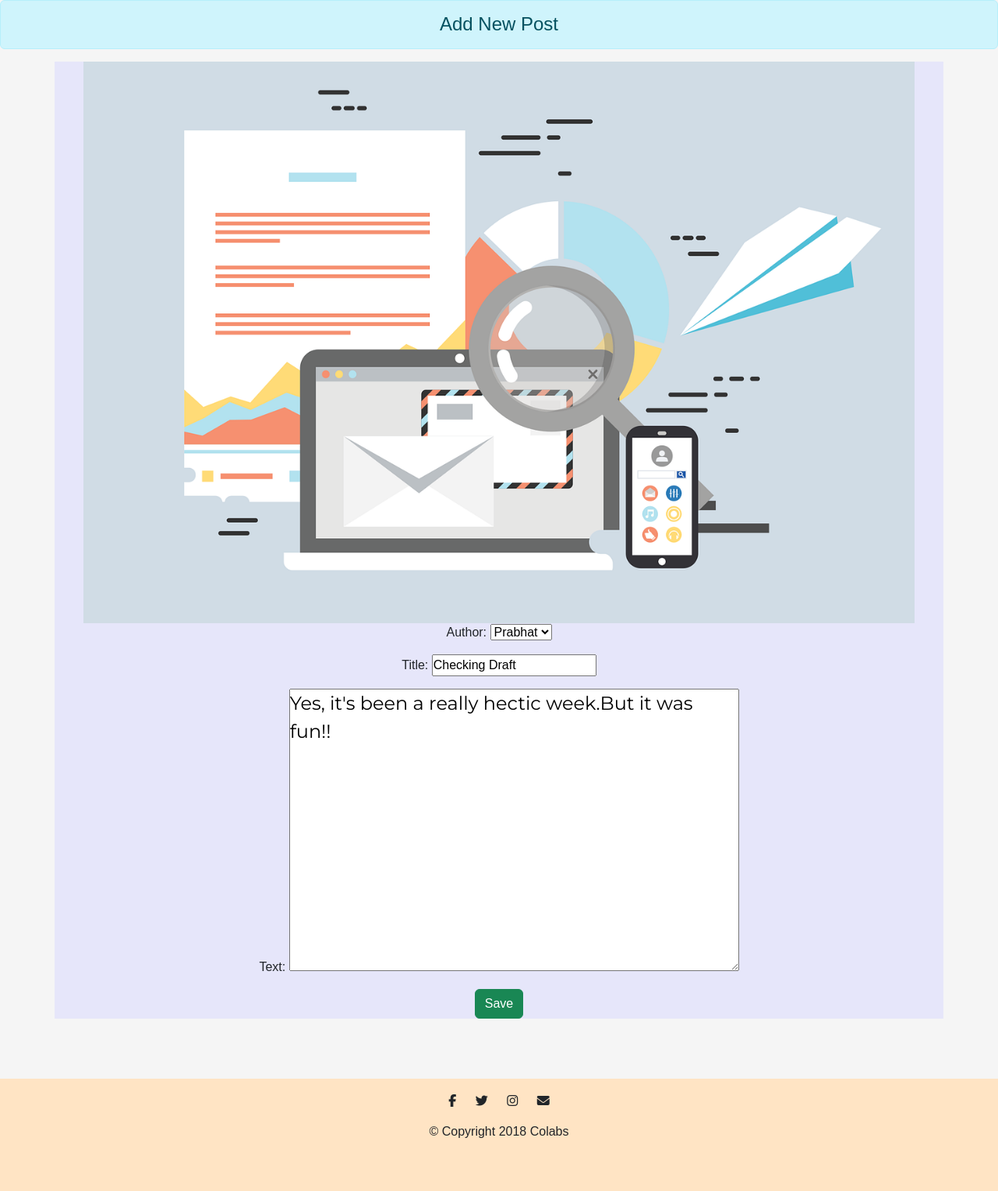
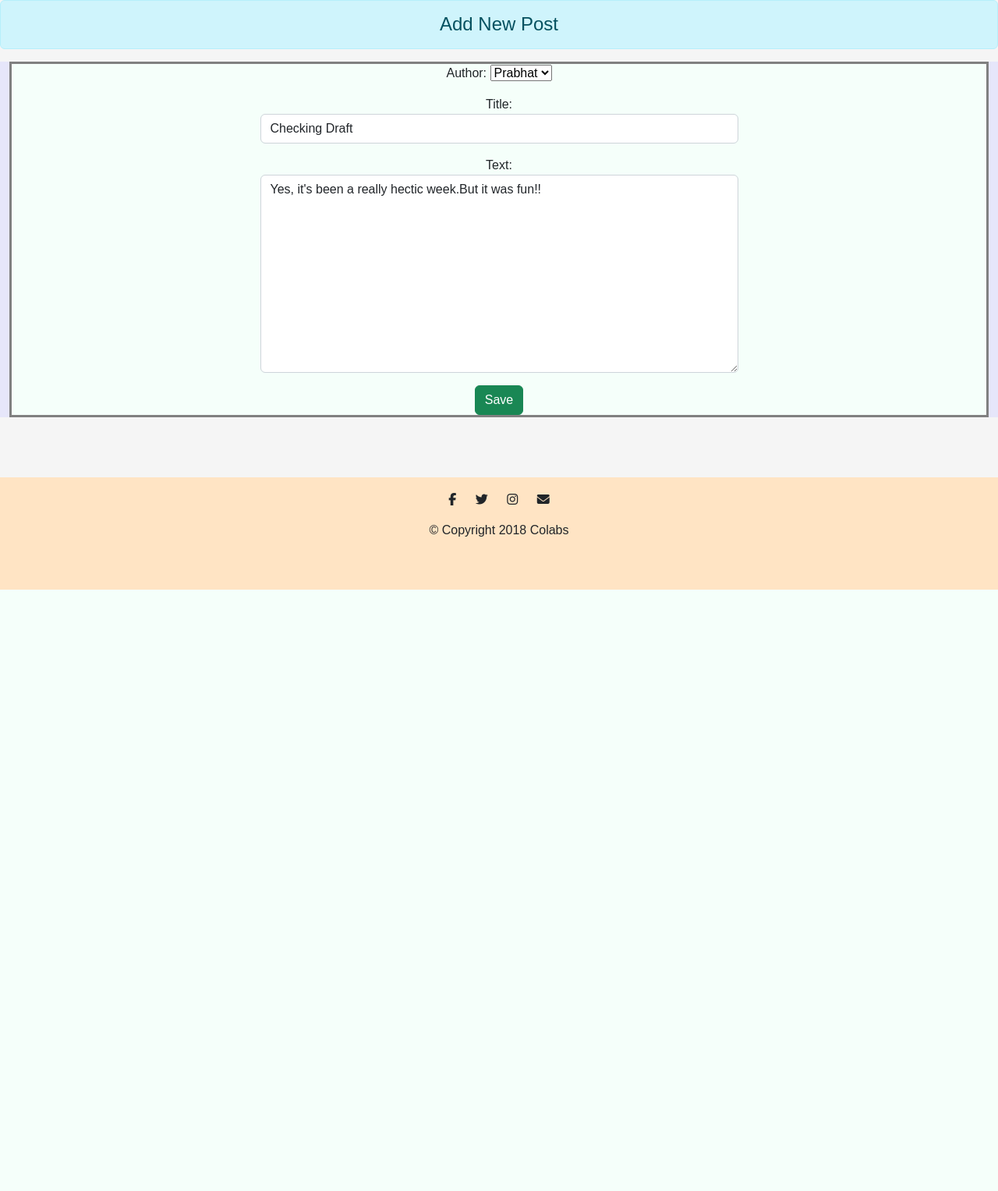
Before and after one commit to prabhat27m/Colabs_project, a Django app: page /post/7/edit/ in a window 1280 px wide. Shown: the part 140-1667 px from the top of the page at 78% size. After the commit the page ends 896 px from the top, so only its background shows below. Run offline with Django 3.2, Linux system fonts and the light colour scheme; a user stored in the database is signed in; data comes from the database, SQL or seed files in the repository; both versions use the stored data as it was after the commit; some libraries are stand-ins or nearby versions.

Commit message:
18 commit

```diff
--- a/blog/forms.py
+++ b/blog/forms.py
@@ -9,8 +9,10 @@
         fields = ('author','title', 'text',)
 
         widgets = {
-            'title': forms.TextInput(attrs={'class': 'textinputclass'}),
-            'text': forms.Textarea(attrs={'class': 'editable medium-editor-textarea postcontent'}),
+            'title': forms.TextInput(attrs={'class': 'form-control'}),
+            'text': forms.Textarea(attrs={'class': 'form-control'}),
+            # 'title': forms.TextInput(attrs={'class': 'textinputclass'}),
+            # 'text': forms.Textarea(attrs={'class': 'editable medium-editor-textarea postcontent'}),
         }
 
 
@@ -21,8 +23,10 @@
         fields = ('author', 'text',)
 
         widgets = {
-            'author': forms.TextInput(attrs={'class': 'textinputclass'}),
-            'text': forms.Textarea(attrs={'class': 'editable medium-editor-textarea'}),
+            'author': forms.TextInput(attrs={'class': 'form-control'}),
+            'text': forms.Textarea(attrs={'class': 'form-control'}),
+            # 'author': forms.TextInput(attrs={'class': 'textinputclass'}),
+            # 'text': forms.Textarea(attrs={'class': 'editable medium-editor-textarea'}),
         }
 
 class ContactForm(forms.ModelForm):
--- a/blog/static/css/blog.css
+++ b/blog/static/css/blog.css
@@ -24,13 +24,18 @@
 
 .banner-img {
   height: 100vh;
-
   background-image: url("../images/new-bg.png");
   background-position: center;
   background-repeat: no-repeat;
   background-size: cover;
 
 
+}
+
+@media (max-width :768px){
+  .banner-img{
+    min-height: 30vh;
+  }
 }
 .nav-item {
 
--- a/blog/templates/blog/post_form.html
+++ b/blog/templates/blog/post_form.html
@@ -6,12 +6,10 @@
 
 
 
-    <div class="container"  style="text-align: center;background-color:lavender">
-        <div class="row">
-          <div class="col-sm">
-            <img src="{% static 'images/newpostfinal.png' %}"style="height:90vh ; weight:80%"alt="">
-          </div>
-          <div class="col-sm">
+    <div class="container-fluid"  style="text-align: center;background-color:lavender">
+      <div class="contact">
+      <div class="row">
+          <div class="col-md-6 offset-3">
             <form action="" method="POST">
 
                 <form method="POST" class="post-form">
@@ -22,4 +20,5 @@
           </div>
         </div>
       </div>
+      </div>
 {% endblock %}
```
Also changed, not shown: blog/templates/blog/post_draft_list.html (+4 -4 lines), blog/templates/blog/post_list.html (+5 -2 lines), db.sqlite3.
